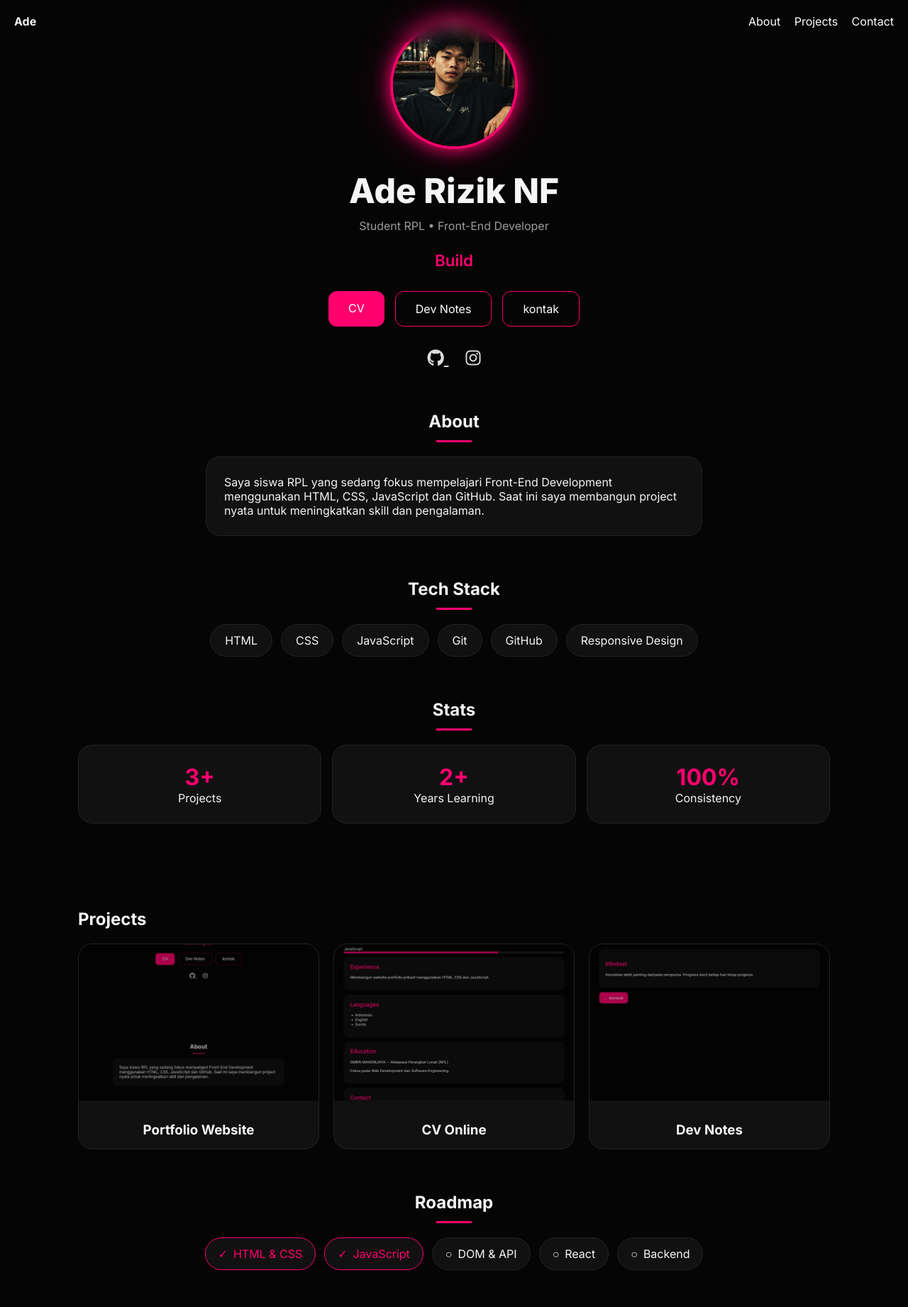
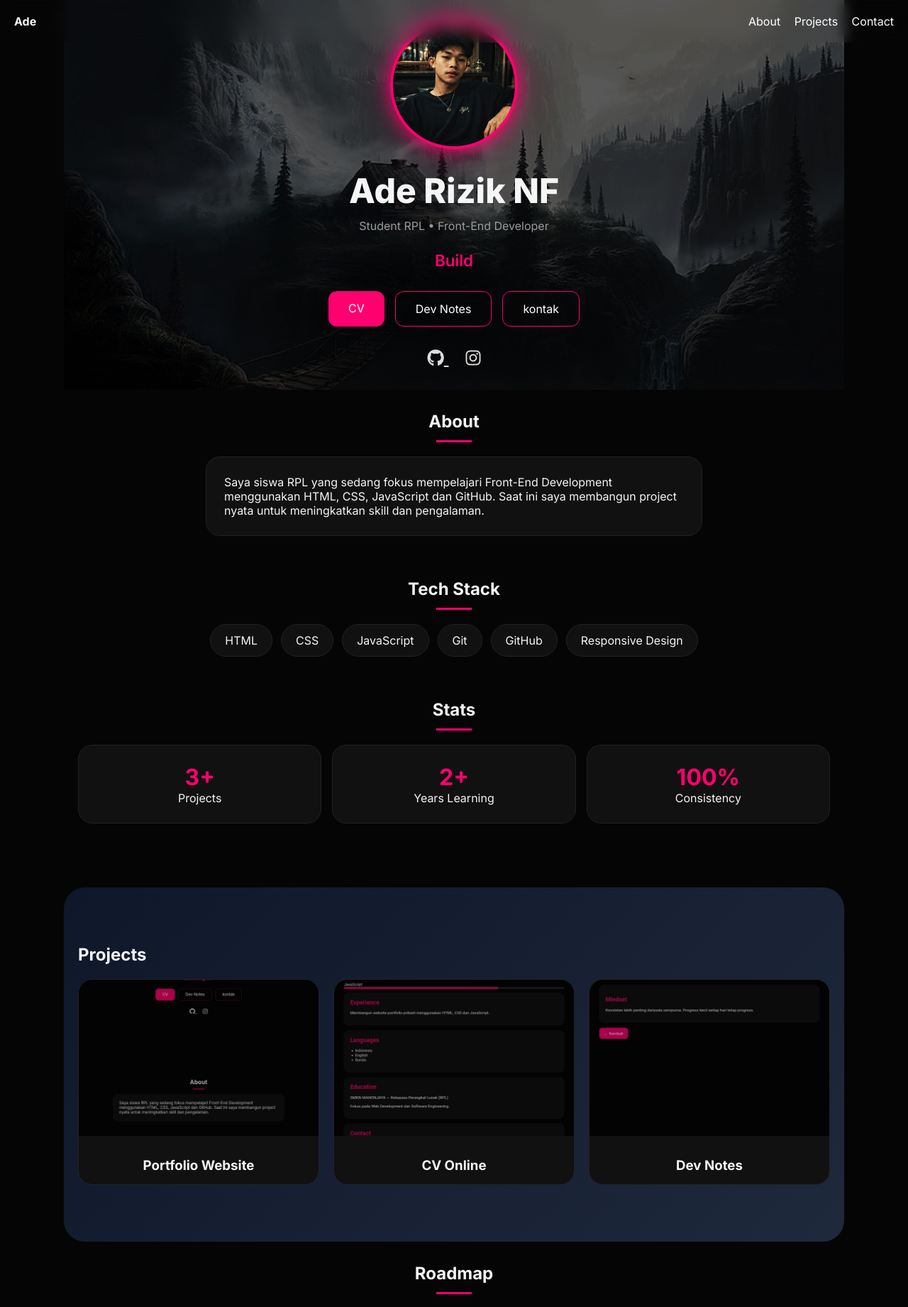
Before and after one commit to rizik-09/portfolio-ade, a plain HTML site: page index.html in a window 1280 px wide. Shown: the top 1841 px of the page at 71% size. Drawn offline with Linux system fonts and the light colour scheme.

Commit message:
Add hero background

```diff
--- a/assets/css/main.css
+++ b/assets/css/main.css
@@ -38,7 +38,19 @@ body::before{
 
 /* HERO */
 
+.hero *{
+  position:relative;
+  z-index:1;
+}
+
+
 .hero{
+background:url('../img/bg.jpg');
+background-size:cover;
+background-position:center;
+background-repeat:no-repeat;
+position:relative;
+
   min-height:45vh;
   display:flex;
   flex-direction:column;
@@ -47,6 +59,14 @@ body::before{
   text-align:center;
   padding:30px;
 }
+
+.hero::before{
+  content:"";
+  position:absolute;
+  inset:0;
+  background:rgba(0,0,0,.65);
+}
+
 
 .profile img{
   width:180px;
@@ -181,6 +201,17 @@ section{
   gap:20px;
 }
 
+.projects{
+  background:linear-gradient(
+    135deg,
+    #0f172a,
+    #1e293b
+  );
+  padding:80px 20px;
+  border-radius:30px;
+  margin-top:40px;
+}
+
 .project{
   background:#111;
   border:1px solid #222;
@@ -212,6 +243,16 @@ section{
   padding:10px 18px;
   border-radius:10px;
 }
+.roadmap{
+  background:linear-gradient(
+    135deg,
+    #1e1b4b,
+    #312e81
+  );
+  padding:30px;
+  border-radius:20px;
+}
+
 .roadmap{
   display:flex;
   flex-wrap:wrap;
@@ -485,3 +526,10 @@ footer h3{
   max-height:90%;
   border-radius:15px;
 }
+
+#contact{
+  background:#111827;
+  padding:60px 20px;
+  border-radius:30px;
+  margin-top:40px;
+}
```
Also changed, not shown: assets/img/bg.jpg (added).
